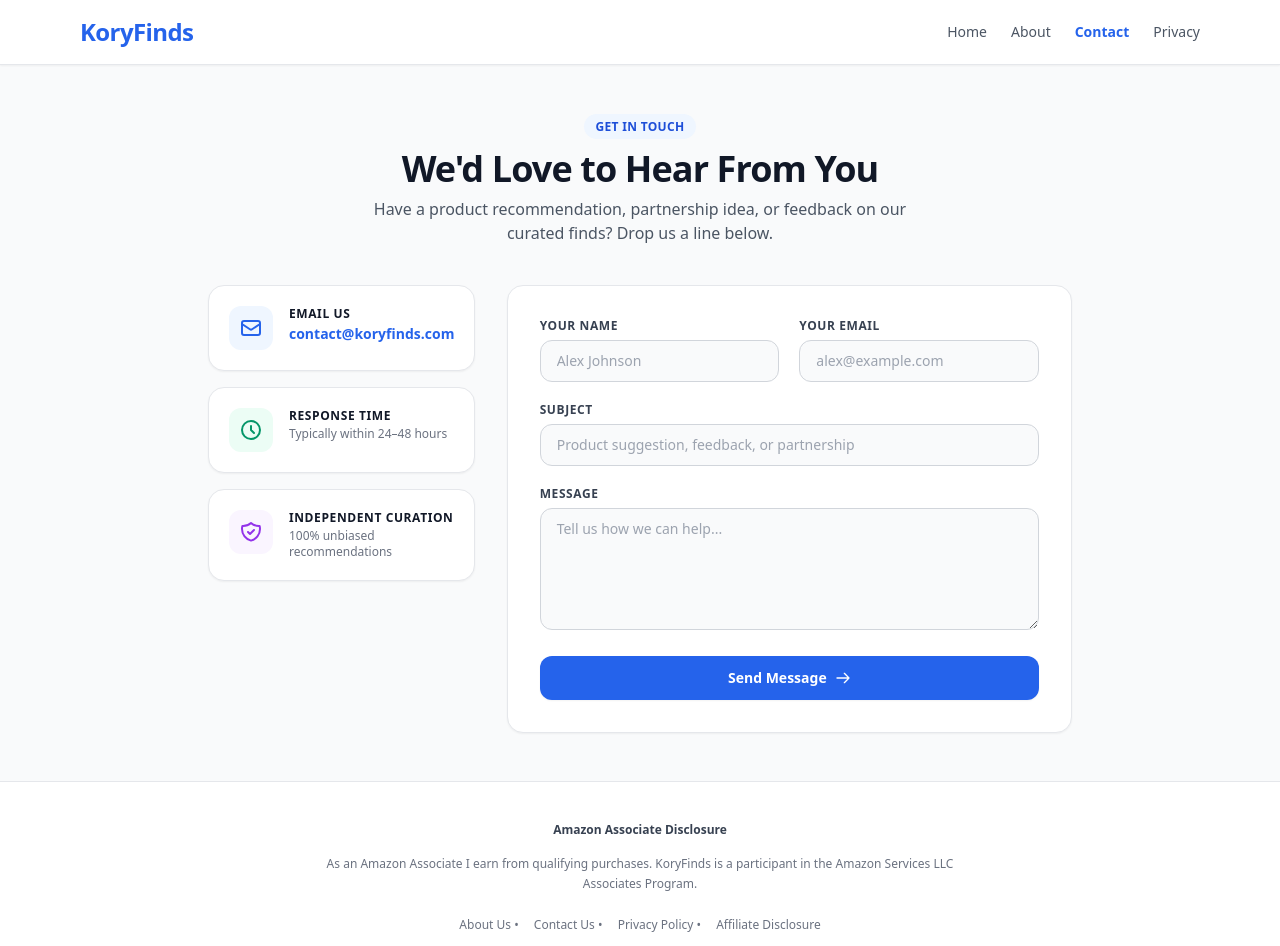
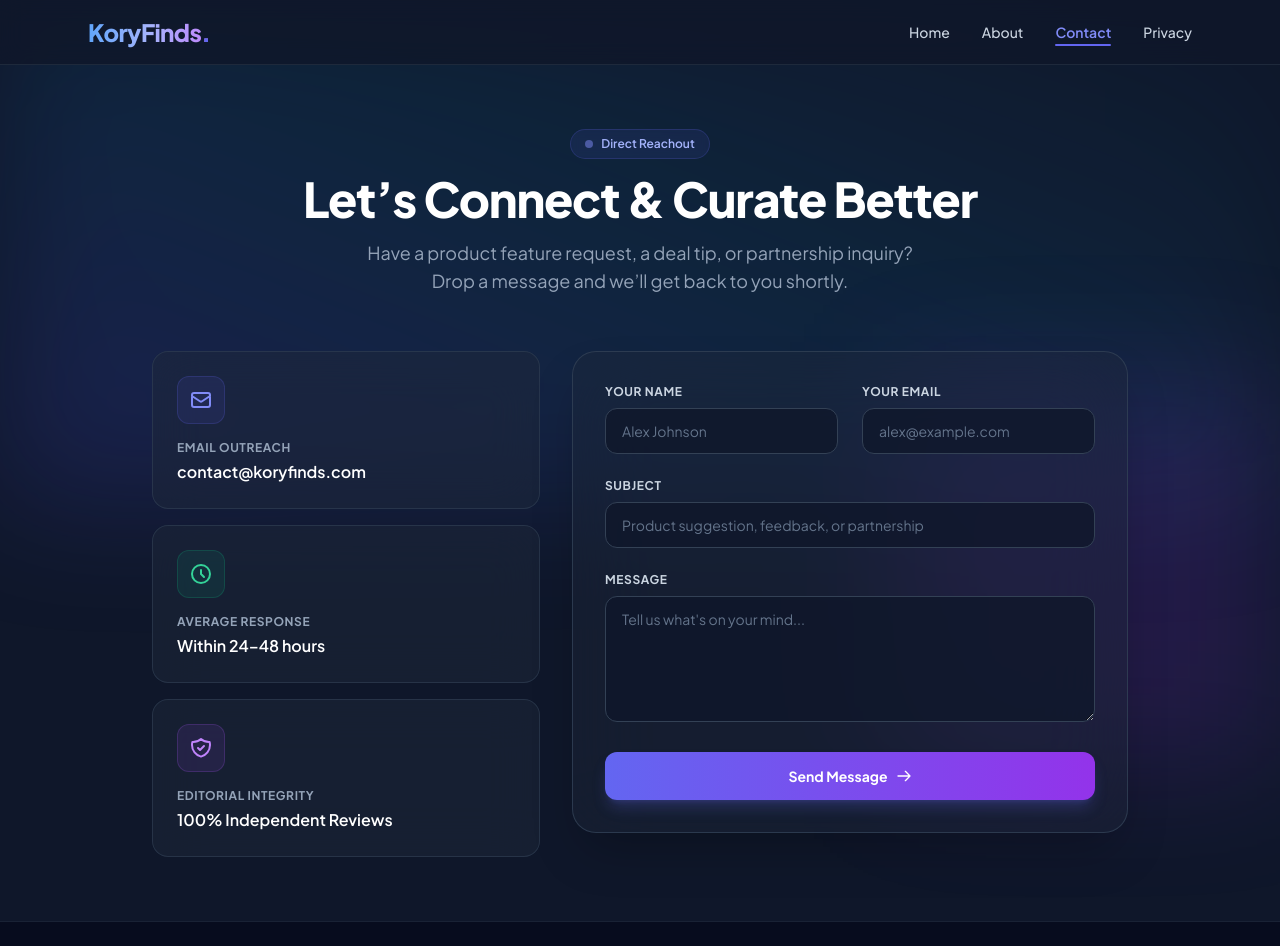
Before and after one commit to korinthianz/Koryfinds, a plain HTML site: page contact.html in a window 1280 px wide. Shown: the top 946 px of the page. Drawn offline with nearby package versions, Linux system fonts and the light colour scheme.

Commit message:
contact.html

```diff
--- a/contact.html
+++ b/contact.html
@@ -4,123 +4,131 @@
   <meta charset="UTF-8">
   <meta name="viewport" content="width=device-width, initial-scale=1.0">
 
-  <!-- SEO Meta Tags -->
   <title>Contact Us - KoryFinds</title>
-  <meta name="description" content="Get in touch with the KoryFinds team for product inquiries, recommendations, corrections, or partnership opportunities.">
+  <meta name="description" content="Get in touch with the KoryFinds team for product inquiries, recommendations, or partnership opportunities.">
   <link rel="canonical" href="https://koryfinds.com/contact.html">
 
-  <!-- Open Graph -->
-  <meta property="og:type" content="website">
-  <meta property="og:url" content="https://koryfinds.com/contact.html">
-  <meta property="og:title" content="Contact Us - KoryFinds">
-  <meta property="og:description" content="Have a question or product suggestion? Contact KoryFinds directly.">
+  <!-- Google Fonts: Plus Jakarta Sans -->
+  <link rel="preconnect" href="https://fonts.googleapis.com">
+  <link rel="preconnect" href="https://fonts.gstatic.com" crossorigin>
+  <link href="https://fonts.googleapis.com/css2?family=Plus+Jakarta+Sans:wght@400;500;600;700;800&display=swap" rel="stylesheet">
 
   <!-- Tailwind CSS CDN -->
   <script src="https://cdn.tailwindcss.com"></script>
+  <script>
+    tailwind.config = {
+      theme: {
+        extend: {
+          fontFamily: {
+            sans: ['"Plus Jakarta Sans"', 'sans-serif'],
+          },
+        }
+      }
+    }
+  </script>
 </head>
-<body class="bg-gray-50 text-gray-800 font-sans min-h-screen flex flex-col justify-between">
+<body class="bg-slate-900 text-slate-100 font-sans min-h-screen flex flex-col justify-between selection:bg-indigo-500 selection:text-white relative overflow-x-hidden">
+
+  <!-- Subtle Background Glows -->
+  <div class="absolute top-0 left-1/2 -translate-x-1/2 w-full max-w-7xl h-[500px] bg-gradient-to-tr from-indigo-600/20 via-sky-500/10 to-transparent blur-3xl pointer-events-none -z-10"></div>
+  <div class="absolute top-1/3 right-0 w-96 h-96 bg-purple-600/15 blur-3xl pointer-events-none -z-10"></div>
 
   <div>
     <!-- Navigation Header -->
-    <header class="bg-white border-b sticky top-0 z-50 shadow-sm">
-      <div class="max-w-6xl mx-auto px-4 py-4 flex justify-between items-center">
-        <a href="/" class="text-2xl font-black tracking-tight text-blue-600">KoryFinds</a>
-        <nav class="flex items-center space-x-6 text-sm font-medium text-gray-600">
-          <a href="/" class="hover:text-blue-600 transition">Home</a>
-          <a href="/about.html" class="hover:text-blue-600 transition">About</a>
-          <a href="/contact.html" class="text-blue-600 font-semibold">Contact</a>
-          <a href="/privacy.html" class="hover:text-blue-600 transition">Privacy</a>
+    <header class="bg-slate-900/80 backdrop-blur-md border-b border-slate-800 sticky top-0 z-50">
+      <div class="max-w-6xl mx-auto px-6 py-4 flex justify-between items-center">
+        <a href="/" class="text-2xl font-extrabold tracking-tight bg-gradient-to-r from-blue-400 via-indigo-300 to-purple-400 bg-clip-text text-transparent">
+          KoryFinds<span class="text-indigo-500">.</span>
+        </a>
+        <nav class="flex items-center space-x-8 text-sm font-medium text-slate-300">
+          <a href="/" class="hover:text-indigo-400 transition">Home</a>
+          <a href="/about.html" class="hover:text-indigo-400 transition">About</a>
+          <a href="/contact.html" class="text-indigo-400 font-semibold relative after:content-[''] after:absolute after:-bottom-1 after:left-0 after:w-full after:h-0.5 after:bg-indigo-500 after:rounded-full">Contact</a>
+          <a href="/privacy.html" class="hover:text-indigo-400 transition">Privacy</a>
         </nav>
       </div>
     </header>
 
-    <!-- Main Content Container -->
-    <main class="max-w-4xl mx-auto px-4 py-12">
-      <div class="text-center mb-10">
-        <span class="bg-blue-50 text-blue-700 text-xs font-semibold px-3 py-1 rounded-full uppercase tracking-wide">Get In Touch</span>
-        <h1 class="text-3xl md:text-4xl font-extrabold text-gray-900 mt-3 mb-2 tracking-tight">We'd Love to Hear From You</h1>
-        <p class="text-gray-600 text-sm md:text-base max-w-xl mx-auto">
-          Have a product recommendation, partnership idea, or feedback on our curated finds? Drop us a line below.
+    <!-- Hero Header -->
+    <main class="max-w-5xl mx-auto px-6 py-16">
+      <div class="text-center mb-14">
+        <span class="inline-flex items-center gap-2 px-3.5 py-1.5 rounded-full text-xs font-semibold bg-indigo-500/10 text-indigo-300 border border-indigo-500/20 backdrop-blur-sm mb-4">
+          <span class="w-2 h-2 rounded-full bg-indigo-400 animate-pulse"></span>
+          Direct Reachout
+        </span>
+        <h1 class="text-4xl md:text-5xl font-extrabold text-white tracking-tight mb-4 leading-tight">
+          Let’s Connect & Curate Better
+        </h1>
+        <p class="text-slate-400 text-base md:text-lg max-w-xl mx-auto font-normal leading-relaxed">
+          Have a product feature request, a deal tip, or partnership inquiry? Drop a message and we’ll get back to you shortly.
         </p>
       </div>
 
-      <div class="grid md:grid-cols-3 gap-8 items-start">
+      <!-- Main Section Grid -->
+      <div class="grid md:grid-cols-12 gap-8 items-start">
 
-        <!-- Left Side: SVG Info Cards -->
-        <div class="space-y-4 md:col-span-1">
+        <!-- Left Side Cards -->
+        <div class="md:col-span-5 space-y-4">
 
-          <!-- Direct Email Card with SVG Icon -->
-          <div class="bg-white p-5 rounded-2xl border border-gray-200 shadow-sm flex items-start space-x-4">
-            <div class="p-2.5 bg-blue-50 rounded-xl text-blue-600 shrink-0">
-              <!-- SVG Email Icon -->
+          <div class="group bg-slate-800/50 hover:bg-slate-800/80 border border-slate-700/60 p-6 rounded-2xl backdrop-blur-xl transition duration-300">
+            <div class="w-12 h-12 bg-indigo-500/10 border border-indigo-500/20 text-indigo-400 rounded-xl flex items-center justify-center mb-4 group-hover:scale-110 transition duration-300">
               <svg xmlns="http://www.w3.org/2000/svg" class="h-6 w-6" fill="none" viewBox="0 0 24 24" stroke="currentColor" stroke-width="2">
                 <path stroke-linecap="round" stroke-linejoin="round" d="M3 8l7.89 5.26a2 2 0 002.22 0L21 8M5 19h14a2 2 0 002-2V7a2 2 0 00-2-2H5a2 2 0 00-2 2v10a2 2 0 002 2z" />
               </svg>
             </div>
-            <div>
-              <h3 class="text-xs font-bold text-gray-900 uppercase tracking-wider">Email Us</h3>
-              <a href="mailto:contact@koryfinds.com" class="text-sm font-semibold text-blue-600 hover:underline block mt-0.5">contact@koryfinds.com</a>
-            </div>
+            <h3 class="text-xs font-bold text-slate-400 uppercase tracking-wider mb-1">Email Outreach</h3>
+            <a href="mailto:contact@koryfinds.com" class="text-base font-semibold text-white group-hover:text-indigo-300 transition">contact@koryfinds.com</a>
           </div>
 
-          <!-- Fast Response Card with SVG Clock Icon -->
-          <div class="bg-white p-5 rounded-2xl border border-gray-200 shadow-sm flex items-start space-x-4">
-            <div class="p-2.5 bg-emerald-50 rounded-xl text-emerald-600 shrink-0">
-              <!-- SVG Clock Icon -->
+          <div class="group bg-slate-800/50 hover:bg-slate-800/80 border border-slate-700/60 p-6 rounded-2xl backdrop-blur-xl transition duration-300">
+            <div class="w-12 h-12 bg-emerald-500/10 border border-emerald-500/20 text-emerald-400 rounded-xl flex items-center justify-center mb-4 group-hover:scale-110 transition duration-300">
               <svg xmlns="http://www.w3.org/2000/svg" class="h-6 w-6" fill="none" viewBox="0 0 24 24" stroke="currentColor" stroke-width="2">
                 <path stroke-linecap="round" stroke-linejoin="round" d="M12 8v4l3 3m6-3a9 9 0 11-18 0 9 9 0 0118 0z" />
               </svg>
             </div>
-            <div>
-              <h3 class="text-xs font-bold text-gray-900 uppercase tracking-wider">Response Time</h3>
-              <p class="text-xs text-gray-500 mt-0.5">Typically within 24–48 hours</p>
-            </div>
+            <h3 class="text-xs font-bold text-slate-400 uppercase tracking-wider mb-1">Average Response</h3>
+            <p class="text-base font-semibold text-white">Within 24–48 hours</p>
           </div>
 
-          <!-- Trust Badge Card with SVG Shield Icon -->
-          <div class="bg-white p-5 rounded-2xl border border-gray-200 shadow-sm flex items-start space-x-4">
-            <div class="p-2.5 bg-purple-50 rounded-xl text-purple-600 shrink-0">
-              <!-- SVG Shield/Check Icon -->
+          <div class="group bg-slate-800/50 hover:bg-slate-800/80 border border-slate-700/60 p-6 rounded-2xl backdrop-blur-xl transition duration-300">
+            <div class="w-12 h-12 bg-purple-500/10 border border-purple-500/20 text-purple-400 rounded-xl flex items-center justify-center mb-4 group-hover:scale-110 transition duration-300">
               <svg xmlns="http://www.w3.org/2000/svg" class="h-6 w-6" fill="none" viewBox="0 0 24 24" stroke="currentColor" stroke-width="2">
                 <path stroke-linecap="round" stroke-linejoin="round" d="M9 12l2 2 4-4m5.618-4.016A11.955 11.955 0 0112 2.944a11.955 11.955 0 01-8.618 3.04A12.02 12.02 0 003 9c0 5.591 3.824 10.29 9 11.622 5.176-1.332 9-6.03 9-11.622 0-1.042-.133-2.052-.382-3.016z" />
               </svg>
             </div>
-            <div>
-              <h3 class="text-xs font-bold text-gray-900 uppercase tracking-wider">Independent Curation</h3>
-              <p class="text-xs text-gray-500 mt-0.5">100% unbiased recommendations</p>
-            </div>
+            <h3 class="text-xs font-bold text-slate-400 uppercase tracking-wider mb-1">Editorial Integrity</h3>
+            <p class="text-base font-semibold text-white">100% Independent Reviews</p>
           </div>
 
         </div>
 
-        <!-- Right Side: Interactive Form -->
-        <div class="bg-white p-6 md:p-8 rounded-2xl border border-gray-200 shadow-sm md:col-span-2">
-          <form action="mailto:contact@koryfinds.com" method="post" enctype="text/plain" class="space-y-5">
+        <!-- Right Side Form -->
+        <div class="md:col-span-7 bg-slate-800/40 border border-slate-700/80 p-8 rounded-3xl backdrop-blur-2xl shadow-2xl relative">
+          <form action="mailto:contact@koryfinds.com" method="post" enctype="text/plain" class="space-y-6">
 
-            <div class="grid grid-cols-1 md:grid-cols-2 gap-5">
+            <div class="grid grid-cols-1 sm:grid-cols-2 gap-6">
               <div>
-                <label class="block text-xs font-bold text-gray-700 uppercase tracking-wider mb-1.5">Your Name</label>
-                <input type="text" name="name" required placeholder="Alex Johnson" class="w-full bg-gray-50 border border-gray-300 rounded-xl px-4 py-2.5 text-sm text-gray-900 focus:outline-none focus:ring-2 focus:ring-blue-500 focus:bg-white transition">
+                <label class="block text-xs font-bold text-slate-300 uppercase tracking-wider mb-2">Your Name</label>
+                <input type="text" name="name" required placeholder="Alex Johnson" class="w-full bg-slate-900/80 border border-slate-700 rounded-xl px-4 py-3 text-sm text-white placeholder-slate-500 focus:outline-none focus:border-indigo-500 focus:ring-1 focus:ring-indigo-500 transition">
               </div>
               <div>
-                <label class="block text-xs font-bold text-gray-700 uppercase tracking-wider mb-1.5">Your Email</label>
-                <input type="email" name="email" required placeholder="alex@example.com" class="w-full bg-gray-50 border border-gray-300 rounded-xl px-4 py-2.5 text-sm text-gray-900 focus:outline-none focus:ring-2 focus:ring-blue-500 focus:bg-white transition">
+                <label class="block text-xs font-bold text-slate-300 uppercase tracking-wider mb-2">Your Email</label>
+                <input type="email" name="email" required placeholder="alex@example.com" class="w-full bg-slate-900/80 border border-slate-700 rounded-xl px-4 py-3 text-sm text-white placeholder-slate-500 focus:outline-none focus:border-indigo-500 focus:ring-1 focus:ring-indigo-500 transition">
               </div>
             </div>
 
             <div>
-              <label class="block text-xs font-bold text-gray-700 uppercase tracking-wider mb-1.5">Subject</label>
-              <input type="text" name="subject" required placeholder="Product suggestion, feedback, or partnership" class="w-full bg-gray-50 border border-gray-300 rounded-xl px-4 py-2.5 text-sm text-gray-900 focus:outline-none focus:ring-2 focus:ring-blue-500 focus:bg-white transition">
+              <label class="block text-xs font-bold text-slate-300 uppercase tracking-wider mb-2">Subject</label>
+              <input type="text" name="subject" required placeholder="Product suggestion, feedback, or partnership" class="w-full bg-slate-900/80 border border-slate-700 rounded-xl px-4 py-3 text-sm text-white placeholder-slate-500 focus:outline-none focus:border-indigo-500 focus:ring-1 focus:ring-indigo-500 transition">
             </div>
 
             <div>
-              <label class="block text-xs font-bold text-gray-700 uppercase tracking-wider mb-1.5">Message</label>
-              <textarea name="message" rows="5" required placeholder="Tell us how we can help..." class="w-full bg-gray-50 border border-gray-300 rounded-xl px-4 py-2.5 text-sm text-gray-900 focus:outline-none focus:ring-2 focus:ring-blue-500 focus:bg-white transition"></textarea>
+              <label class="block text-xs font-bold text-slate-300 uppercase tracking-wider mb-2">Message</label>
+              <textarea name="message" rows="5" required placeholder="Tell us what's on your mind..." class="w-full bg-slate-900/80 border border-slate-700 rounded-xl px-4 py-3 text-sm text-white placeholder-slate-500 focus:outline-none focus:border-indigo-500 focus:ring-1 focus:ring-indigo-500 transition"></textarea>
             </div>
 
-            <button type="submit" class="w-full bg-blue-600 hover:bg-blue-700 text-white font-bold py-3 rounded-xl text-sm transition shadow-sm flex items-center justify-center space-x-2">
+            <button type="submit" class="w-full bg-gradient-to-r from-indigo-500 to-purple-600 hover:from-indigo-600 hover:to-purple-700 text-white font-bold py-3.5 px-6 rounded-xl text-sm transition duration-300 shadow-lg shadow-indigo-500/25 flex items-center justify-center space-x-2">
               <span>Send Message</span>
-              <!-- SVG Send Arrow Icon -->
               <svg xmlns="http://www.w3.org/2000/svg" class="h-4 w-4" fill="none" viewBox="0 0 24 24" stroke="currentColor" stroke-width="2">
                 <path stroke-linecap="round" stroke-linejoin="round" d="M14 5l7 7m0 0l-7 7m7-7H3" />
               </svg>
@@ -133,19 +141,19 @@
   </div>
 
   <!-- Compliance Footer -->
-  <footer class="bg-white border-t py-10 text-xs text-gray-500">
-    <div class="max-w-6xl mx-auto px-4 text-center space-y-4">
-      <p class="font-semibold text-gray-700">Amazon Associate Disclosure</p>
-      <p class="max-w-2xl mx-auto leading-relaxed">
+  <footer class="border-t border-slate-800/80 py-10 text-xs text-slate-500 bg-slate-950/60">
+    <div class="max-w-6xl mx-auto px-6 text-center space-y-4">
+      <p class="font-semibold text-slate-400">Amazon Associate Disclosure</p>
+      <p class="max-w-2xl mx-auto leading-relaxed text-slate-500">
         As an Amazon Associate I earn from qualifying purchases. KoryFinds is a participant in the Amazon Services LLC Associates Program.
       </p>
-      <div class="pt-2 text-gray-500 space-x-3 font-medium">
-        <a href="/about.html" class="hover:underline">About Us</a> &bull;
-        <a href="/contact.html" class="hover:underline">Contact Us</a> &bull;
-        <a href="/privacy.html" class="hover:underline">Privacy Policy</a> &bull;
-        <a href="/disclosure.html" class="hover:underline">Affiliate Disclosure</a>
+      <div class="pt-2 text-slate-400 space-x-4 font-medium">
+        <a href="/about.html" class="hover:text-indigo-400 transition">About Us</a> &bull;
+        <a href="/contact.html" class="hover:text-indigo-400 transition">Contact Us</a> &bull;
+        <a href="/privacy.html" class="hover:text-indigo-400 transition">Privacy Policy</a> &bull;
+        <a href="/disclosure.html" class="hover:text-indigo-400 transition">Affiliate Disclosure</a>
       </div>
-      <div class="text-gray-400 pt-2">
+      <div class="text-slate-600 pt-2">
         &copy; 2026 KoryFinds. All rights reserved.
       </div>
     </div>
```
